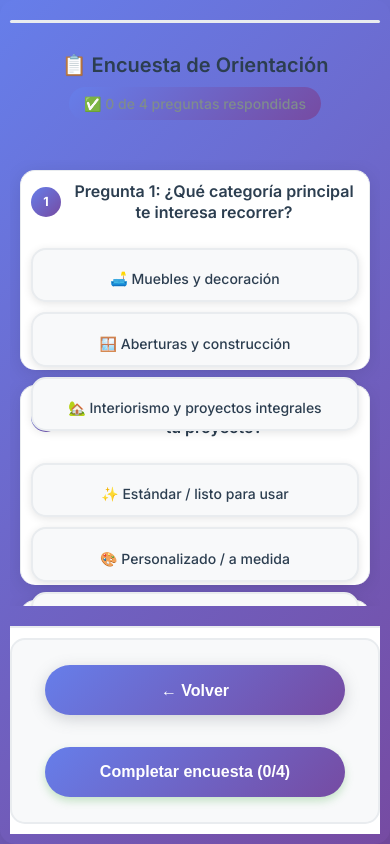
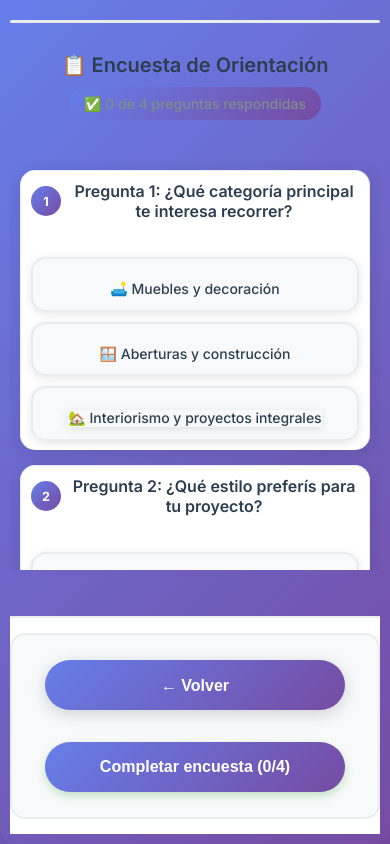
Before and after one commit to tomialvarez85/estilo-casa-2025, a React (Vite) app: page / in a window 390 px wide. Both pictures are taken after a click on the element 195 px from the left and 426 px from the top of the page. Built offline with nearby package versions, Linux system fonts and the light colour scheme; no server answers.

Commit message:
responsive update

```diff
--- a/src/components/Survey.jsx
+++ b/src/components/Survey.jsx
@@ -148,7 +148,7 @@ const Survey = ({ onComplete, onBack }) => {
       minHeight: '100vh',
       display: 'flex',
       flexDirection: 'column',
-      paddingBottom: isMobile ? '100px' : isNotebook ? '120px' : '25px',
+      paddingBottom: isMobile ? '150px' : isNotebook ? '120px' : '25px',
       maxWidth: isMobile ? '100%' : isNotebook ? '100%' : '1100px',
       margin: '0 auto',
       width: '100%',
@@ -220,7 +220,7 @@ const Survey = ({ onComplete, onBack }) => {
           ? 'clamp(10px, 2vw, 30px)'
           : isNotebook ? '15px' : '0 25px 20px 25px',
         display: 'grid',
-        gap: isMobile ? 'clamp(20px, 4vw, 40px)' : isNotebook ? '18px' : '15px',
+        gap: isMobile ? 'clamp(40px, 6vw, 60px)' : isNotebook ? '25px' : '20px',
         gridTemplateColumns: isMobile ? '1fr' : isNotebook ? '1fr' : 'repeat(2, 1fr)',
         maxWidth: '100%',
         backgroundColor: isMobile ? 'transparent' : 'white',
@@ -237,7 +237,7 @@ const Survey = ({ onComplete, onBack }) => {
             border: isMobile ? '1px solid #e9ecef' : 'none',
             transition: 'transform 0.2s ease, box-shadow 0.2s ease',
             cursor: 'pointer',
-            minHeight: isMobile ? '200px' : 'auto',
+            minHeight: isMobile ? '280px' : 'auto',
             display: 'flex',
             flexDirection: 'column',
             justifyContent: 'space-between',
@@ -246,7 +246,7 @@ const Survey = ({ onComplete, onBack }) => {
             paddingBottom: !isMobile ? (isNotebook ? '8px' : '15px') : 'clamp(20px, 4vw, 30px)'
           }}>
             <div className="compact-question-header" style={{
-              marginBottom: isMobile ? 'clamp(15px, 3vw, 25px)' : '12px'
+              marginBottom: isMobile ? 'clamp(25px, 4vw, 35px)' : '15px'
             }}>
               <div style={{
                 display: 'flex',
@@ -278,7 +278,7 @@ const Survey = ({ onComplete, onBack }) => {
 
             <div className="compact-options-grid" style={{
               display: 'grid',
-              gap: isMobile ? 'clamp(8px, 2vw, 15px)' : '8px',
+              gap: isMobile ? 'clamp(12px, 3vw, 20px)' : '12px',
               gridTemplateColumns: isMobile
                 ? 'repeat(auto-fit, minmax(120px, 1fr))'
                 : question.options.length === 3
@@ -308,7 +308,7 @@ const Survey = ({ onComplete, onBack }) => {
                     alignItems: 'center',
                     gap: isMobile ? 'clamp(5px, 1.5vw, 10px)' : '4px',
                     textAlign: 'center',
-                    minHeight: isMobile ? 'clamp(80px, 15vw, 100px)' : '55px',
+                    minHeight: isMobile ? 'clamp(100px, 18vw, 120px)' : '65px',
                     justifyContent: 'center',
                     boxShadow: answers[question.id] === option.value
                       ? (isMobile
@@ -354,16 +354,23 @@ const Survey = ({ onComplete, onBack }) => {
         ))}
       </div>
 
+      {/* Espaciado adicional para evitar superposición en móviles */}
+      <div style={{
+        height: isMobile ? '80px' : isNotebook ? '60px' : '40px',
+        backgroundColor: 'transparent'
+      }}></div>
+
       {/* Footer - Diseño diferente para móvil vs desktop */}
       <div className="survey-footer" style={{
         position: isMobile ? 'sticky' : isNotebook ? 'sticky' : 'static',
         bottom: 0,
         backgroundColor: 'white',
-        padding: isMobile ? '10px 0' : isNotebook ? '10px 0' : '0',
+        padding: isMobile ? '15px 0' : isNotebook ? '10px 0' : '0',
         borderTop: isMobile ? '2px solid #e9ecef' : isNotebook ? '2px solid #e9ecef' : 'none',
         zIndex: 100,
         maxWidth: '100%',
-        margin: isMobile ? '0' : isNotebook ? '0' : '0 15px 15px 15px'
+        margin: isMobile ? '0' : isNotebook ? '0' : '0 15px 15px 15px',
+        marginTop: isMobile ? '30px' : isNotebook ? '20px' : '0'
       }}>
         <div style={{
           display: 'flex',
```
